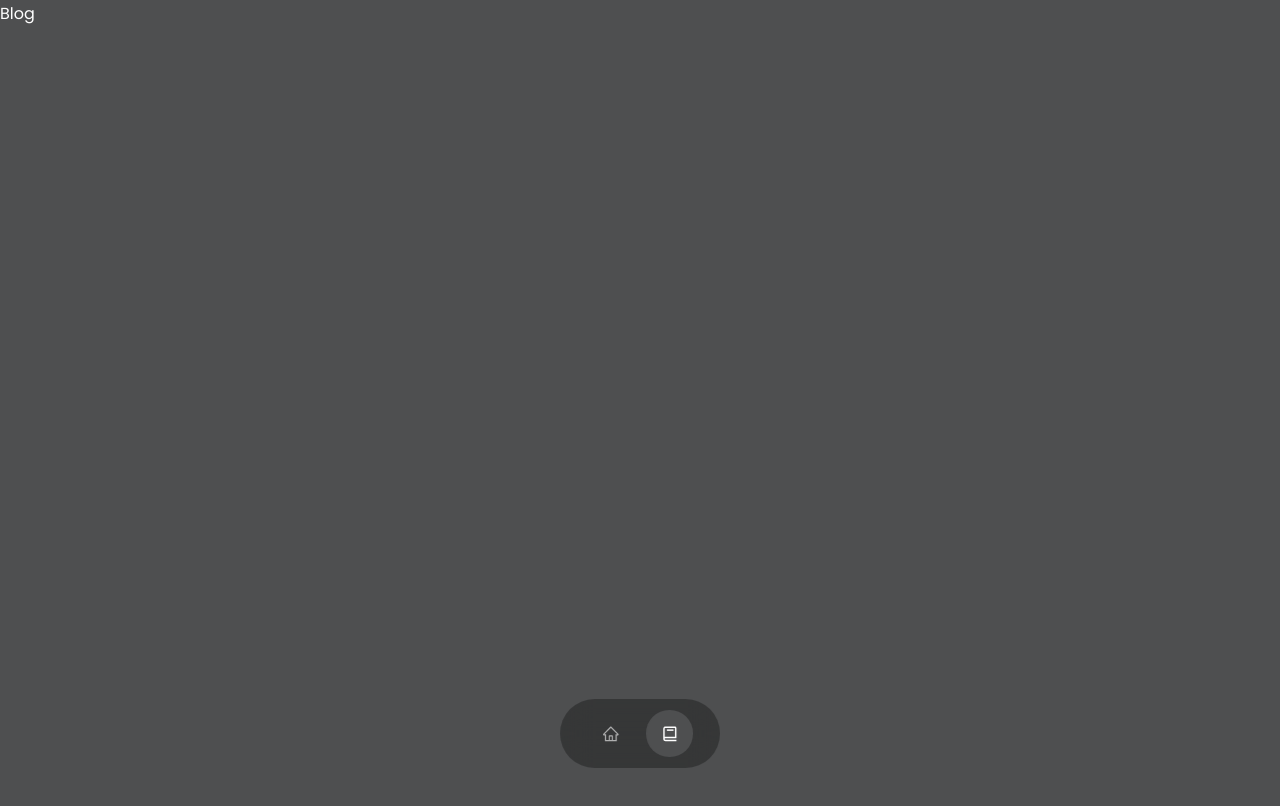
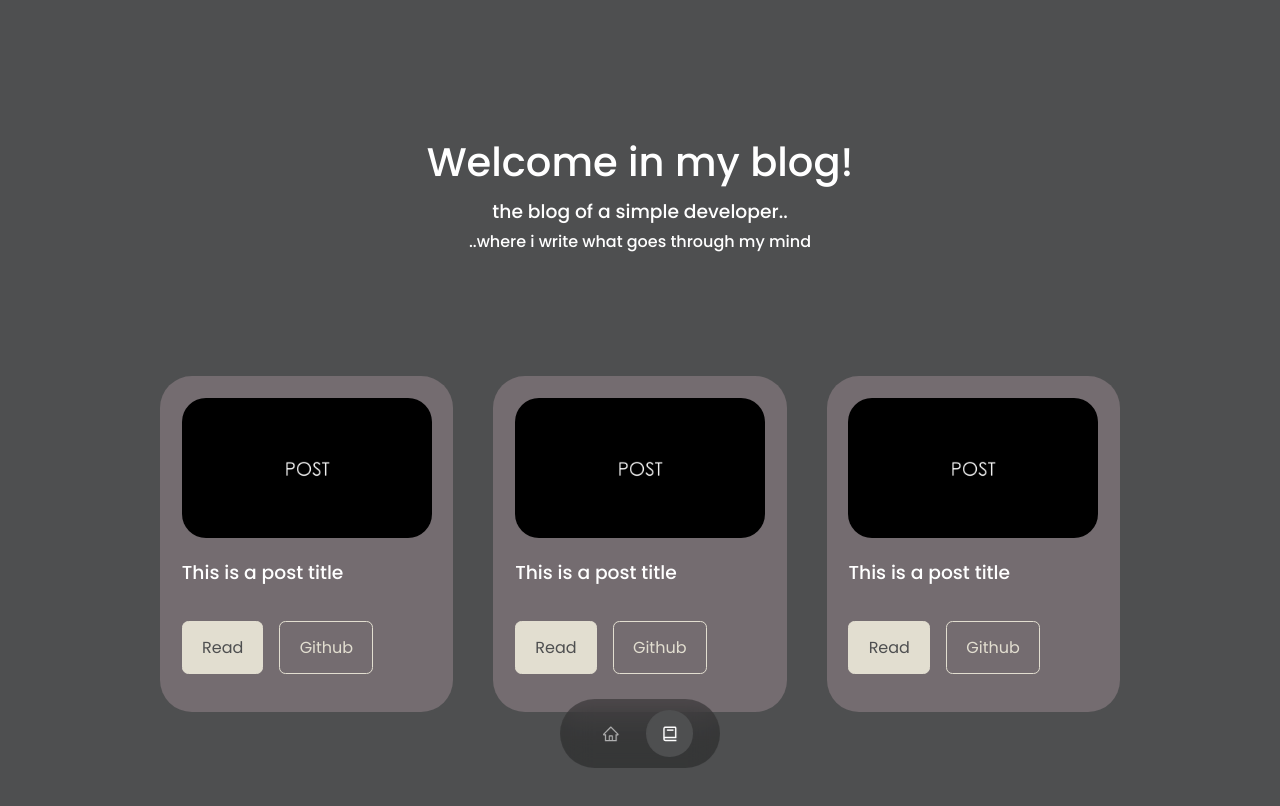
Before and after one commit to Ho3pLi/MyPlace, a React (Create React App) app: page /Blog in a window 1280 px wide. Shown: the top 806 px of the page. Built offline with nearby package versions, Linux system fonts and the light colour scheme.

Commit message:
Blog created
I created the page that shows all blog posts, now I just have to automate the way posts are created and displayed.

```diff
--- a/src/components/blog/Blog.jsx
+++ b/src/components/blog/Blog.jsx
@@ -1,8 +1,59 @@
 import React from 'react'
+import './blog.css'
+import Data from './Data'
 
-function Blog() {
+const Blog = () => {
   return (
-    <div>Blog</div>
+    <section id='blog'>
+
+      <header className='blogHeader'>
+
+        <div className="container blogHeader__container">
+
+          <h1>Welcome in my blog!</h1>
+          <h3>the blog of a simple developer..</h3>
+          <h4>..where i write what goes through my mind</h4>
+
+        </div>
+
+      </header>
+
+      <div className="container blog__container">
+
+        {
+
+          Data.map(({id, image, title, github, read}) => {
+
+            return(
+
+              <article key={id} className='blog__item'>
+
+                <div className="blog__item-image">
+
+                  <img src={image} alt={title} />
+
+                </div>
+
+                <h3>{title}</h3>
+
+                <div className="blog__item-cta">
+
+                  <a href={read} className='btn btn-primary' target='_blank'>Read</a>
+                  <a href={github} className='btn' target='_blank'>Github</a>
+
+                </div>
+
+              </article>
+
+            )
+
+          })
+
+        }
+
+      </div>
+
+    </section>
   )
 }
 
```
